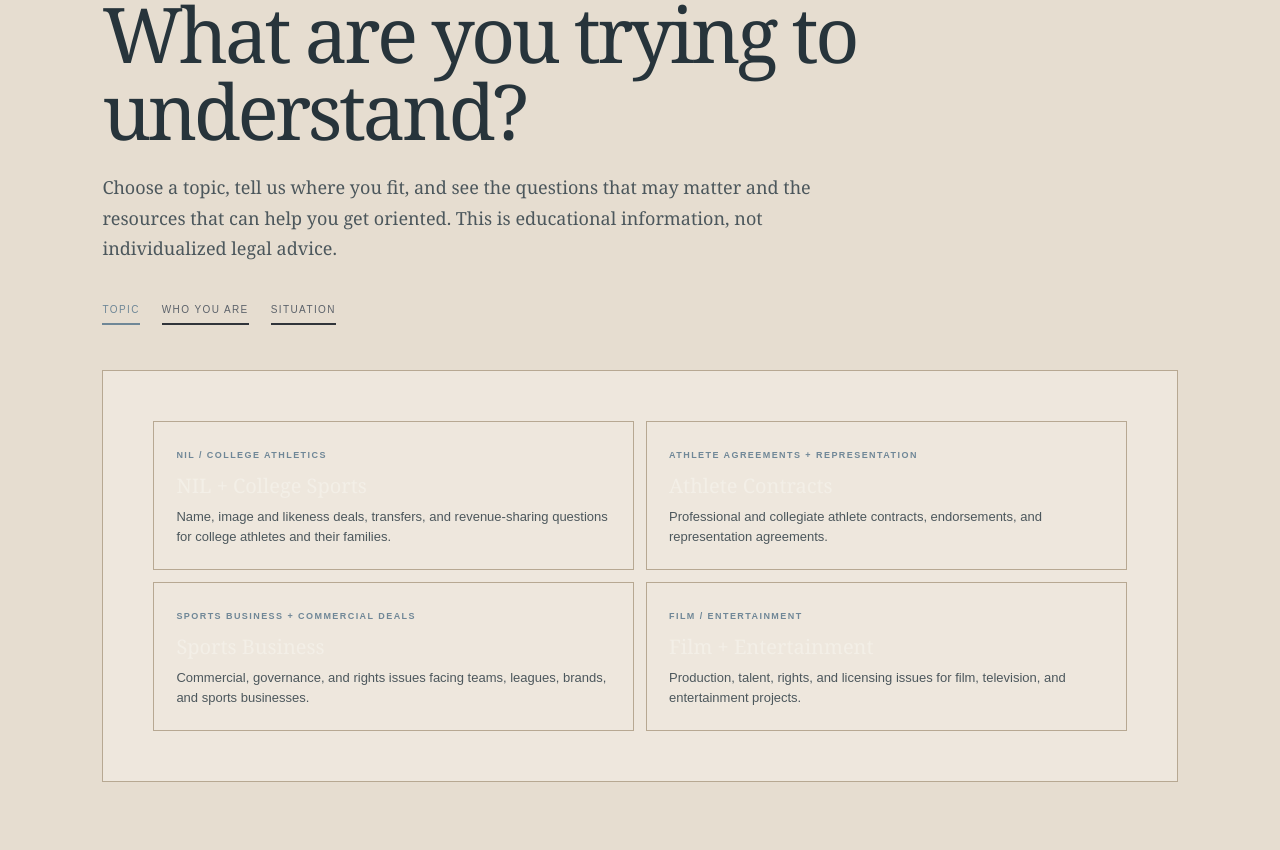
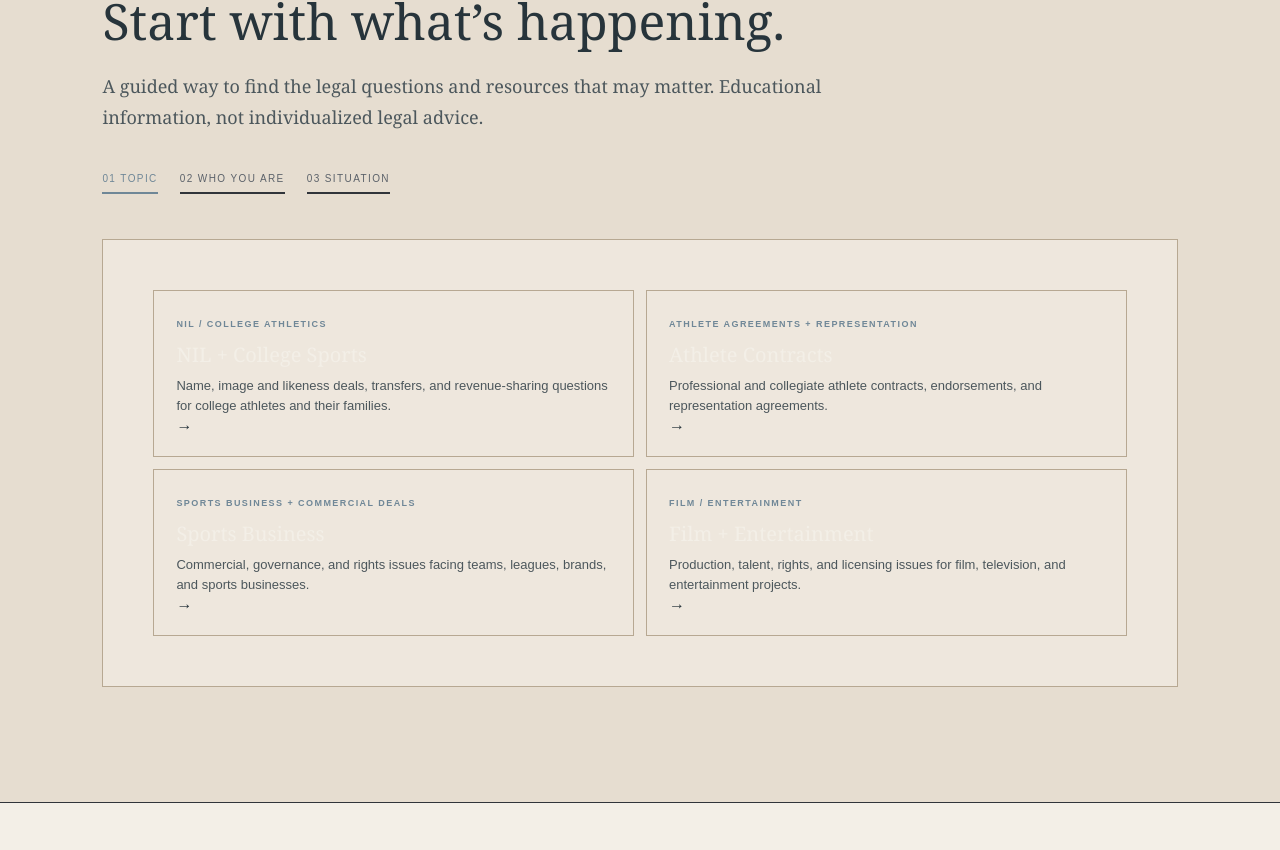
Before and after one commit to alexkaglew-ux/legal-audit, a React (Vite) app: page / in a window 1280 px wide. Shown: the part 1590-2440 px from the top of the page. Built offline with nearby package versions, Linux system fonts and the light colour scheme.

Commit message:
Tighten issue explorer into guided flow

```diff
--- a/src/components/IssueExplorer.jsx
+++ b/src/components/IssueExplorer.jsx
@@ -1,174 +1,22 @@
 import { useMemo, useState } from "react";
-import {
-  ISSUE_EXPLORER_PATHS,
-  ISSUE_EXPLORER_CONTACT_NOTE,
-} from "../content/issueExplorer.js";
-
+import { ISSUE_EXPLORER_PATHS, ISSUE_EXPLORER_CONTACT_NOTE } from "../content/issueExplorer.js";
 const PROMOTED_PATHS = ISSUE_EXPLORER_PATHS.filter((p) => p.promoted);
-
-export default function IssueExplorer() {
-  const [pathId, setPathId] = useState(null);
-  const [personaId, setPersonaId] = useState(null);
-  const [issueId, setIssueId] = useState(null);
-
-  const path = useMemo(
-    () => ISSUE_EXPLORER_PATHS.find((p) => p.id === pathId) || null,
-    [pathId],
-  );
-  const issue = useMemo(
-    () => path?.issueStep.options.find((o) => o.id === issueId) || null,
-    [path, issueId],
-  );
-
-  function selectPath(id) {
-    setPathId(id);
-    setPersonaId(null);
-    setIssueId(null);
-  }
-
-  function selectPersona(id) {
-    setPersonaId(id);
-    setIssueId(null);
-  }
-
-  function reset() {
-    setPathId(null);
-    setPersonaId(null);
-    setIssueId(null);
-  }
-
-  function backToPersona() {
-    setIssueId(null);
-  }
-
-  const step = !path ? 1 : !personaId ? 2 : 3;
-
-  return (
-    <section className="issue-explorer section" id="issue-explorer" aria-labelledby="explorer-heading">
-      <div className="section-kicker">
-        <span>Explore the issue</span>
-        <span>SPORTS · NIL · ENTERTAINMENT</span>
-      </div>
-      <h2 id="explorer-heading">What are you trying to understand?</h2>
-      <p className="explorer-deck">
-        Choose a topic, tell us where you fit, and see the questions that may matter and the resources
-        that can help you get oriented. This is educational information, not individualized legal advice.
-      </p>
-
-      <ol className="explorer-steps" aria-label="Explorer progress">
-        <li className={step >= 1 ? "done" : ""}>Topic</li>
-        <li className={step >= 2 ? "done" : ""}>Who you are</li>
-        <li className={step >= 3 ? "done" : ""}>Situation</li>
-      </ol>
-
-      <div className="explorer-panel" aria-live="polite">
-        {!path && (
-          <div className="explorer-options">
-            {PROMOTED_PATHS.map((p) => (
-              <button
-                key={p.id}
-                type="button"
-                className="explorer-option-card"
-                onClick={() => selectPath(p.id)}
-              >
-                <span className="explorer-kicker">{p.kicker}</span>
-                <h3>{p.label}</h3>
-                <p>{p.description}</p>
-              </button>
-            ))}
-          </div>
-        )}
-
-        {path && !personaId && (
-          <div className="explorer-step">
-            <button type="button" className="explorer-back" onClick={reset}>
-              ← Choose a different topic
-            </button>
-            <h3>{path.personaStep.question}</h3>
-            <div className="explorer-options explorer-options--pills">
-              {path.personaStep.options.map((o) => (
-                <button
-                  key={o.id}
-                  type="button"
-                  className="explorer-pill"
-                  onClick={() => selectPersona(o.id)}
-                >
-                  {o.label}
-                </button>
-              ))}
-            </div>
-          </div>
-        )}
-
-        {path && personaId && !issueId && (
-          <div className="explorer-step">
-            <button type="button" className="explorer-back" onClick={backToPersona}>
-              ← Back
-            </button>
-            <h3>{path.issueStep.question}</h3>
-            <div className="explorer-options explorer-options--pills">
-              {path.issueStep.options.map((o) => (
-                <button
-                  key={o.id}
-                  type="button"
-                  className="explorer-pill"
-                  onClick={() => setIssueId(o.id)}
-                >
-                  {o.label}
-                </button>
-              ))}
-            </div>
-          </div>
-        )}
-
-        {path && personaId && issue && (
-          <div className="explorer-result">
-            <button type="button" className="explorer-back" onClick={backToPersona}>
-              ← Back
-            </button>
-            <span className="explorer-kicker">{path.kicker}</span>
-            <h3>{issue.label}</h3>
-
-            {issue.whatMatters.length > 0 && (
-              <div className="explorer-result-block">
-                <p className="explorer-result-label">Questions that may matter</p>
-                <ul>
-                  {issue.whatMatters.map((point) => (
-                    <li key={point}>{point}</li>
-                  ))}
-                </ul>
-              </div>
-            )}
-
-            {path.resources.length > 0 && (
-              <div className="explorer-result-block">
-                <p className="explorer-result-label">Start with these resources</p>
-                <ul className="explorer-resource-list">
-                  {path.resources.map((r) => (
-                    <li key={r.label}>
-                      <a className="text-link" href={r.url}>
-                        {r.label} →
-                      </a>
-                    </li>
-                  ))}
-                </ul>
-              </div>
-            )}
-
-            <div className="explorer-result-block explorer-cta-block">
-              <p className="explorer-result-label">Want to discuss your specific situation?</p>
-              <p className="explorer-contact-note">{ISSUE_EXPLORER_CONTACT_NOTE}</p>
-              <a className="primary-button" href="mailto:ak@thelewfirm.com">
-                Contact Alex <span>→</span>
-              </a>
-            </div>
-
-            <button type="button" className="text-link explorer-restart" onClick={reset}>
-              Start over →
-            </button>
-          </div>
-        )}
-      </div>
-    </section>
-  );
+export default function IssueExplorer(){
+ const [pathId,setPathId]=useState(null),[personaId,setPersonaId]=useState(null),[issueId,setIssueId]=useState(null);
+ const path=useMemo(()=>ISSUE_EXPLORER_PATHS.find(p=>p.id===pathId)||null,[pathId]);
+ const issue=useMemo(()=>path?.issueStep.options.find(o=>o.id===issueId)||null,[path,issueId]);
+ const reset=()=>{setPathId(null);setPersonaId(null);setIssueId(null)};
+ const selectPath=id=>{setPathId(id);setPersonaId(null);setIssueId(null)};
+ const selectPersona=id=>{setPersonaId(id);setIssueId(null)};
+ const step=!path?1:!personaId?2:3;
+ return <section className="issue-explorer section" id="issue-explorer" aria-labelledby="explorer-heading">
+   <div className="explorer-intro"><p className="eyebrow">FIND YOUR ISSUE</p><h2 id="explorer-heading">Start with what’s happening.</h2><p className="explorer-deck">A guided way to find the legal questions and resources that may matter. Educational information, not individualized legal advice.</p></div>
+   <ol className="explorer-steps" aria-label="Explorer progress"><li className={step>=1?'done':''}>01 Topic</li><li className={step>=2?'done':''}>02 Who you are</li><li className={step>=3?'done':''}>03 Situation</li></ol>
+   <div className="explorer-panel" aria-live="polite">
+   {!path&&<div className="explorer-options">{PROMOTED_PATHS.map(p=><button key={p.id} type="button" className="explorer-option-card" onClick={()=>selectPath(p.id)}><span className="explorer-kicker">{p.kicker}</span><h3>{p.label}</h3><p>{p.description}</p><i>→</i></button>)}</div>}
+   {path&&!personaId&&<div className="explorer-step"><button type="button" className="explorer-back" onClick={reset}>← Topics</button><h3>{path.personaStep.question}</h3><div className="explorer-options explorer-options--pills">{path.personaStep.options.map(o=><button key={o.id} type="button" className="explorer-pill" onClick={()=>selectPersona(o.id)}>{o.label}</button>)}</div></div>}
+   {path&&personaId&&!issueId&&<div className="explorer-step"><button type="button" className="explorer-back" onClick={()=>setIssueId(null)}>← Back</button><h3>{path.issueStep.question}</h3><div className="explorer-options explorer-options--pills">{path.issueStep.options.map(o=><button key={o.id} type="button" className="explorer-pill" onClick={()=>setIssueId(o.id)}>{o.label}</button>)}</div></div>}
+   {path&&personaId&&issue&&<div className="explorer-result"><button type="button" className="explorer-back" onClick={()=>setIssueId(null)}>← Back</button><span className="explorer-kicker">{path.kicker}</span><h3>{issue.label}</h3>{issue.whatMatters.length>0&&<div className="explorer-result-block"><p className="explorer-result-label">Questions that may matter</p><ul>{issue.whatMatters.map(point=><li key={point}>{point}</li>)}</ul></div>}{path.resources.length>0&&<div className="explorer-result-block"><p className="explorer-result-label">Start here</p><ul className="explorer-resource-list">{path.resources.map(r=><li key={r.label}><a className="text-link" href={r.url}>{r.label} →</a></li>)}</ul></div>}<div className="explorer-result-block explorer-cta-block"><p className="explorer-contact-note">{ISSUE_EXPLORER_CONTACT_NOTE}</p><a className="primary-button" href="mailto:ak@thelewfirm.com">Contact Alex →</a></div><button type="button" className="text-link explorer-restart" onClick={reset}>Start over →</button></div>}
+   </div>
+ </section>;
 }
```
